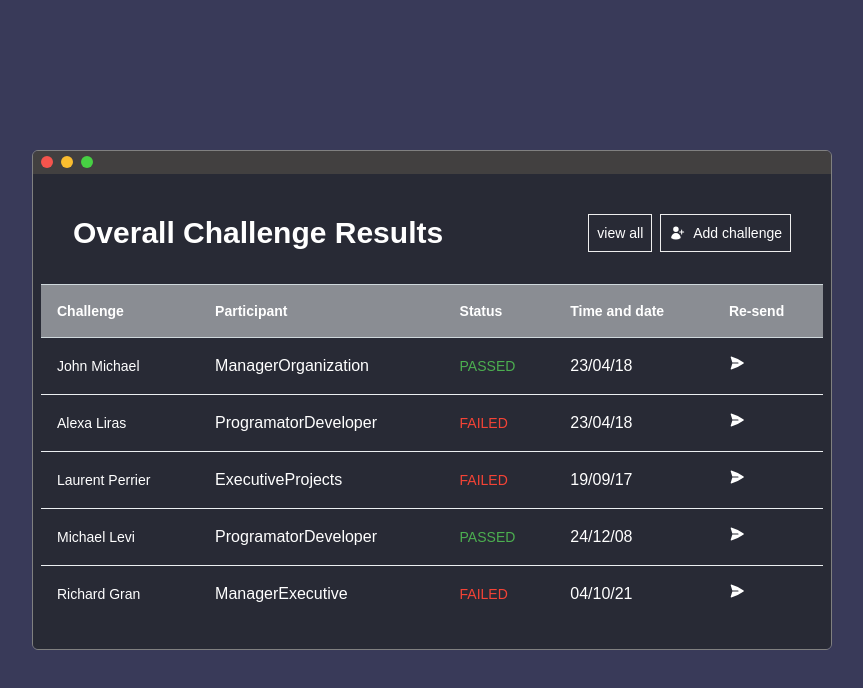
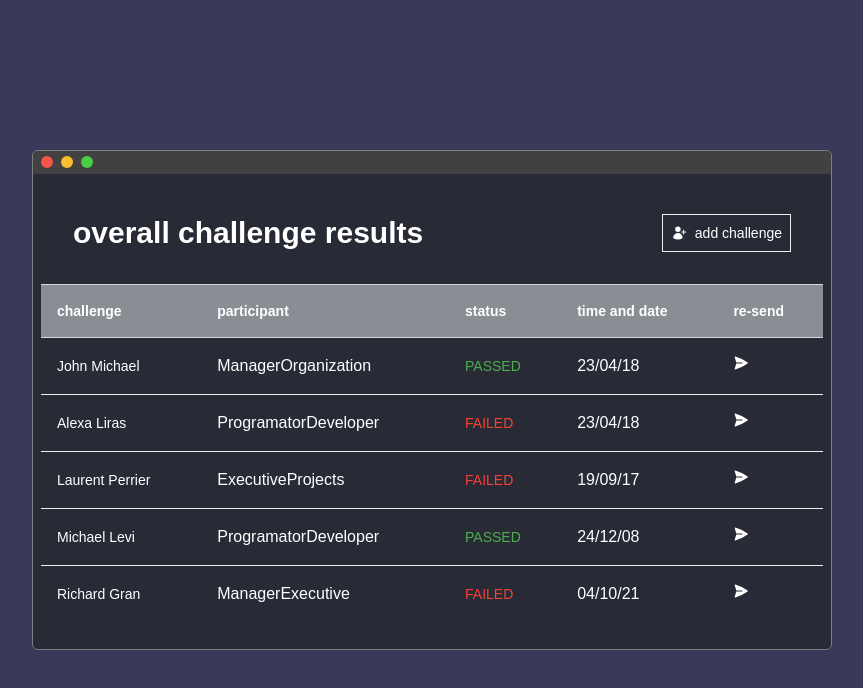
Before and after one commit to cob-quest/platform-frontend, a Next.js app: page /creator/manage-challenge in a window 1280 px wide. Shown: the top 688 px of the page, without its empty margins (208-1071 px from the left). Built offline with nearby package versions, Linux system fonts and the light colour scheme; a web font is replaced by a local one.

Commit message:
fix: remove redundancy

```diff
--- a/components/ChallengeResults.js
+++ b/components/ChallengeResults.js
@@ -160,11 +160,11 @@ import React from "react";
 import { UserPlusIcon, PaperAirplaneIcon } from "@heroicons/react/24/solid";
 
 const TABLE_HEAD = [
-  "Challenge",
-  "Participant",
-  "Status",
-  "Time and date",
-  "Re-send",
+  "challenge",
+  "participant",
+  "status",
+  "time and date",
+  "re-send",
 ];
 
 const TABLE_ROWS = [
@@ -213,7 +213,7 @@ const TABLE_ROWS = [
 
 function CustomTable() {
   return (
-    <table className="p-4 w-full min-w-max table-auto text-left text-white">
+    <table className="w-full min-w-max table-auto text-left text-white">
       <thead>
         <tr>
           {TABLE_HEAD.map((head) => (
@@ -277,16 +277,15 @@ export default function ChallengeResults() {
     <div className="h-full w-full">
       <div className="m-8 text-white  flex items-center justify-between gap-5">
         <div>
-          <h1 className="font-bold text-3xl">Overall Challenge Results</h1>
+          <h1 className="font-bold text-3xl">overall challenge results</h1>
         </div>
         <div className="flex shrink-0 flex-col gap-2 sm:flex-row">
-          <button className="border p-2 text-sm ">view all</button>
           <button
             className=" border p-2 flex items-center gap-2 p-2 text-sm"
             onClick={handleAddChallenge}
           >
             <UserPlusIcon className="h-4 w-4" />
-            Add challenge
+            add challenge
           </button>
         </div>
       </div>
```
